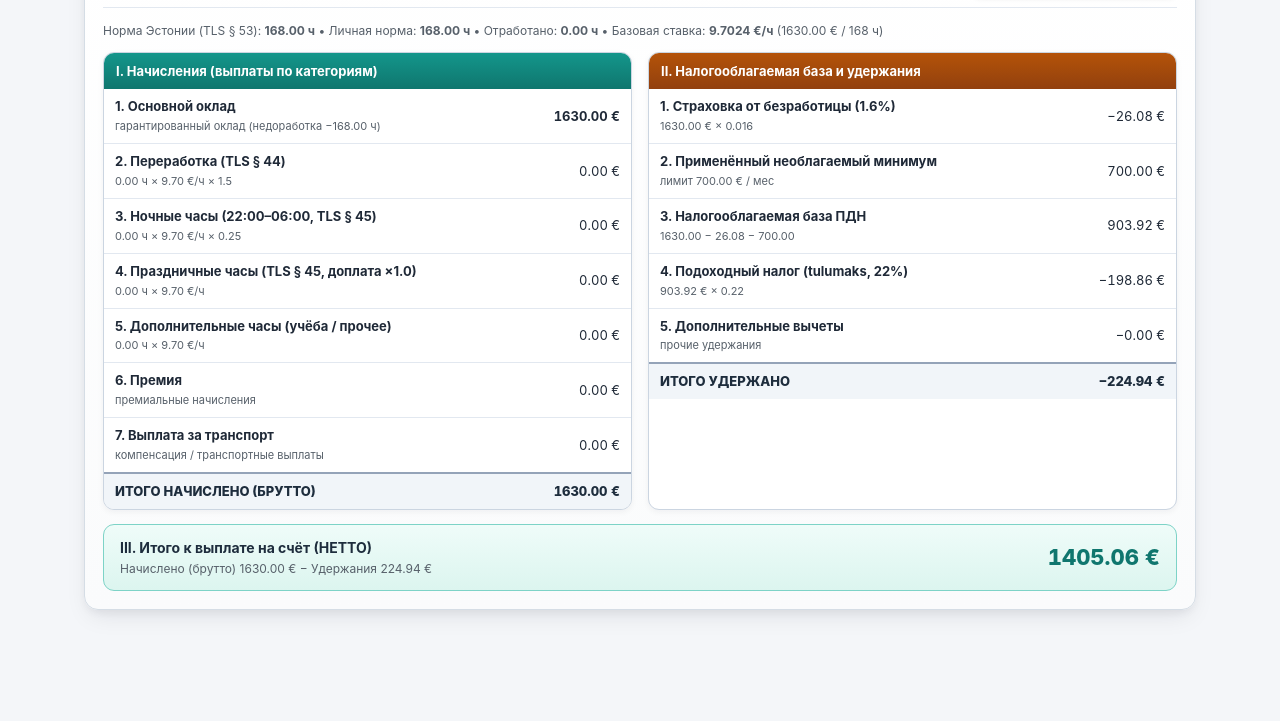
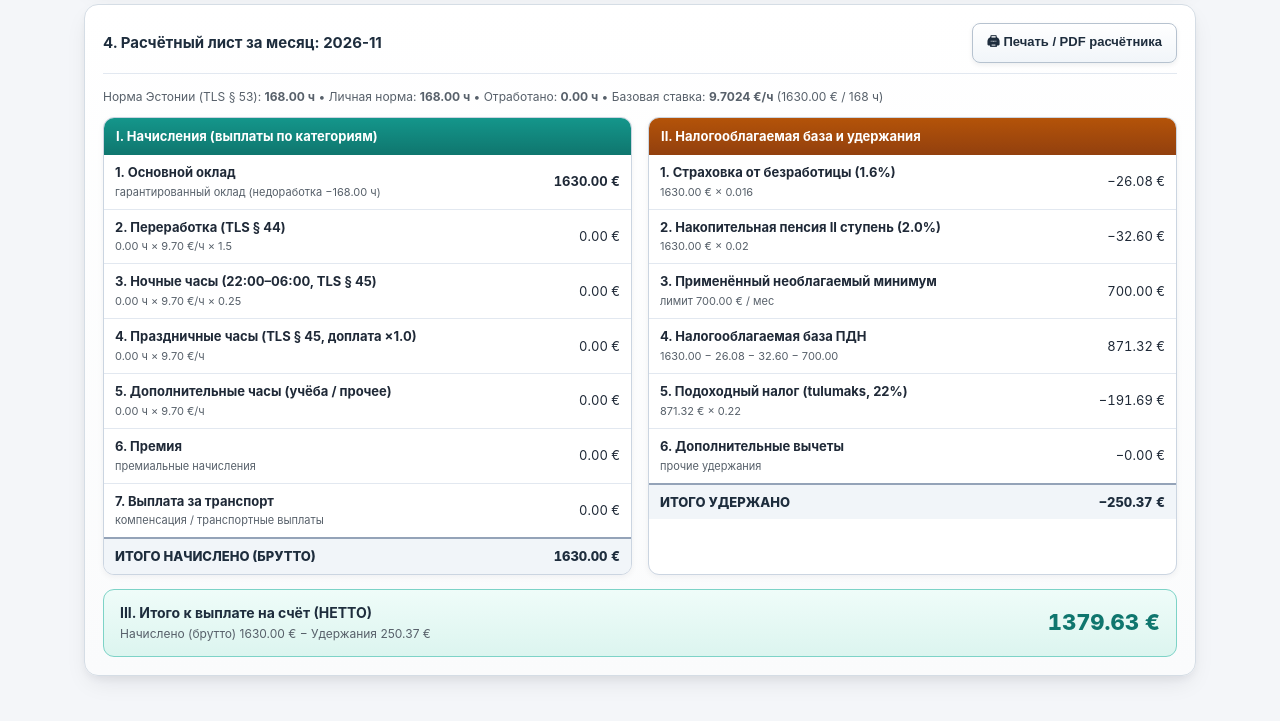
Before and after one commit to MaksGrim/palk, a plain HTML site: page palk_Kristina.html in a window 1280 px wide. Shown: the part 1695-2416 px from the top of the page. Before the commit the page ends 2383 px from the top, so only its background shows below. Drawn offline with Linux system fonts and the light colour scheme.

Commit message:
Add files via upload

```diff
--- a/palk_Kristina.html
+++ b/palk_Kristina.html
@@ -504,6 +504,10 @@
             <input type="number" step="0.001" id="uiRate" value="0.016" class="top-param" disabled onchange="saveMonthParamsAndRecalc()" />
           </div>
         </div>
+        <div class="field">
+          <label>Пенсия II ступень (kogumispension, 0.02 = 2%)</label>
+          <input type="number" step="0.001" min="0" id="pensionRate" value="0.02" class="top-param" disabled onchange="saveMonthParamsAndRecalc()" />
+        </div>
         <div class="grid-2" style="gap:8px;">
           <div class="field">
             <label>Премия (€)</label>
@@ -554,7 +558,7 @@
         <div class="sub-v" id="statGrossHint">Часы × ставка + доплаты</div>
       </div>
       <div class="stat warn">
-        <div class="k">Удержания (ПДН + страх.)</div>
+        <div class="k">Удержания (ПДН + страх. + пенс.)</div>
         <div class="v" id="statDed">0.00 €</div>
       </div>
       <div class="stat good">
@@ -857,6 +861,7 @@ function makeDefaultMonthData(ymStr) {
     taxFree: 700.00,
     pitRate: 0.22,
     uiRate: 0.016,
+    pensionRate: 0.02,
     bonusPay: 0.00,
     extraPay: 0.00,
     extraDed: 0.00,
@@ -882,8 +887,10 @@ function loadState() {
         Object.keys(state.months).forEach(k => {
           if (typeof state.months[k].hidden !== "boolean") state.months[k].hidden = false;
           if (typeof state.months[k].oklad !== "number") state.months[k].oklad = 1630.00;
+        if (typeof state.months[k].pensionRate !== "number") state.months[k].pensionRate = 0.02;
         if (typeof state.months[k].extraPay !== "number") state.months[k].extraPay = 0.00;
           if (typeof state.months[k].bonusPay !== "number") state.months[k].bonusPay = 0.00;
+          if (typeof state.months[k].pensionRate !== "number") state.months[k].pensionRate = 0.02;
           if (typeof state.months[k].extraPay !== "number") state.months[k].extraPay = 0.00;
         });
         const visible = getVisibleMonths();
@@ -1011,6 +1018,7 @@ function loadMonthToInputs() {
   document.getElementById("taxFree").value = mData.taxFree;
   document.getElementById("pitRate").value = mData.pitRate;
   document.getElementById("uiRate").value = mData.uiRate;
+  document.getElementById("pensionRate").value = mData.pensionRate !== undefined ? mData.pensionRate : 0.02;
   document.getElementById("bonusPay").value = mData.bonusPay || 0;
   document.getElementById("extraPay").value = mData.extraPay || 0;
   document.getElementById("extraDed").value = mData.extraDed;
@@ -1026,6 +1034,7 @@ function saveMonthParamsAndRecalc() {
   mData.taxFree = parseFloat(document.getElementById("taxFree").value) || 0;
   mData.pitRate = parseFloat(document.getElementById("pitRate").value) || 0;
   mData.uiRate = parseFloat(document.getElementById("uiRate").value) || 0;
+  mData.pensionRate = parseFloat(document.getElementById("pensionRate").value) || 0;
   mData.bonusPay = parseFloat(document.getElementById("bonusPay").value) || 0;
   mData.extraPay = parseFloat(document.getElementById("extraPay").value) || 0;
   mData.extraDed = parseFloat(document.getElementById("extraDed").value) || 0;
@@ -1319,10 +1328,12 @@ function recalcAll() {
 
   const gross = basePay + overtimePay + nightPay + holPay + tuPay + bonusPay + extraPay;
 
+  const pensionRate = mData.pensionRate !== undefined ? mData.pensionRate : 0.02;
   const uiDed = gross * mData.uiRate;
-  const taxable = Math.max(0, gross - uiDed - mData.taxFree - mData.extraDed);
+  const pensionDed = gross * pensionRate;
+  const taxable = Math.max(0, gross - uiDed - pensionDed - mData.taxFree - mData.extraDed);
   const pitDed = taxable * mData.pitRate;
-  const totalDed = uiDed + pitDed + mData.extraDed;
+  const totalDed = uiDed + pensionDed + pitDed + mData.extraDed;
   const netPay = gross - totalDed;
 
   document.getElementById("statRate").textContent = baseRate.toFixed(2) + " €/ч";
@@ -1404,27 +1415,32 @@ function recalcAll() {
   const dedBody = document.getElementById("payslipDedBody");
   if (dedBody) {
     const uiPct = (mData.uiRate * 100).toFixed(1);
+    const penPct = (pensionRate * 100).toFixed(1);
     const pitPct = (mData.pitRate * 100).toFixed(0);
-    const appliedTaxFree = Math.min(mData.taxFree, Math.max(0, gross - uiDed));
+    const appliedTaxFree = Math.min(mData.taxFree, Math.max(0, gross - uiDed - pensionDed));
     dedBody.innerHTML = `
       <tr>
         <td><b>1. Страховка от безработицы (${uiPct}%)</b><br><span style="font-size:11px;color:var(--muted);">${gross.toFixed(2)} € × ${mData.uiRate}</span></td>
         <td class="num">−${uiDed.toFixed(2)} €</td>
       </tr>
       <tr>
-        <td><b>2. Применённый необлагаемый минимум</b><br><span style="font-size:11px;color:var(--muted);">лимит ${mData.taxFree.toFixed(2)} € / мес</span></td>
+        <td><b>2. Накопительная пенсия II ступень (${penPct}%)</b><br><span style="font-size:11px;color:var(--muted);">${gross.toFixed(2)} € × ${pensionRate}</span></td>
+        <td class="num">−${pensionDed.toFixed(2)} €</td>
+      </tr>
+      <tr>
+        <td><b>3. Применённый необлагаемый минимум</b><br><span style="font-size:11px;color:var(--muted);">лимит ${mData.taxFree.toFixed(2)} € / мес</span></td>
         <td class="num">${appliedTaxFree.toFixed(2)} €</td>
       </tr>
       <tr>
-        <td><b>3. Налогооблагаемая база ПДН</b><br><span style="font-size:11px;color:var(--muted);">${gross.toFixed(2)} − ${uiDed.toFixed(2)} − ${appliedTaxFree.toFixed(2)}${mData.extraDed > 0 ? " − " + mData.extraDed.toFixed(2) : ""}</span></td>
+        <td><b>4. Налогооблагаемая база ПДН</b><br><span style="font-size:11px;color:var(--muted);">${gross.toFixed(2)} − ${uiDed.toFixed(2)} − ${pensionDed.toFixed(2)} − ${appliedTaxFree.toFixed(2)}${mData.extraDed > 0 ? " − " + mData.extraDed.toFixed(2) : ""}</span></td>
         <td class="num">${taxable.toFixed(2)} €</td>
       </tr>
       <tr>
-        <td><b>4. Подоходный налог (tulumaks, ${pitPct}%)</b><br><span style="font-size:11px;color:var(--muted);">${taxable.toFixed(2)} € × ${mData.pitRate}</span></td>
+        <td><b>5. Подоходный налог (tulumaks, ${pitPct}%)</b><br><span style="font-size:11px;color:var(--muted);">${taxable.toFixed(2)} € × ${mData.pitRate}</span></td>
         <td class="num">−${pitDed.toFixed(2)} €</td>
       </tr>
       <tr>
-        <td><b>5. Дополнительные вычеты</b><br><span style="font-size:11px;color:var(--muted);">прочие удержания</span></td>
+        <td><b>6. Дополнительные вычеты</b><br><span style="font-size:11px;color:var(--muted);">прочие удержания</span></td>
         <td class="num">−${mData.extraDed.toFixed(2)} €</td>
       </tr>
       <tr class="ps-total">
```
